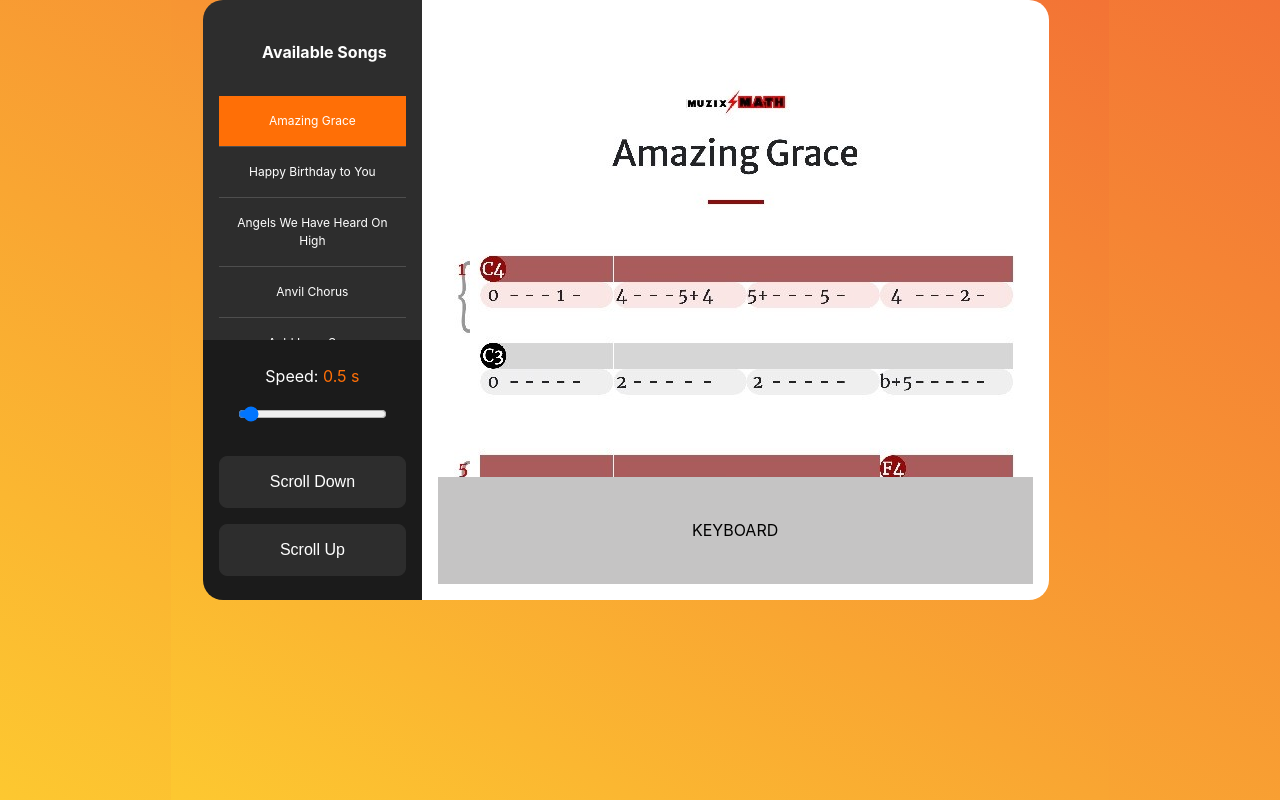
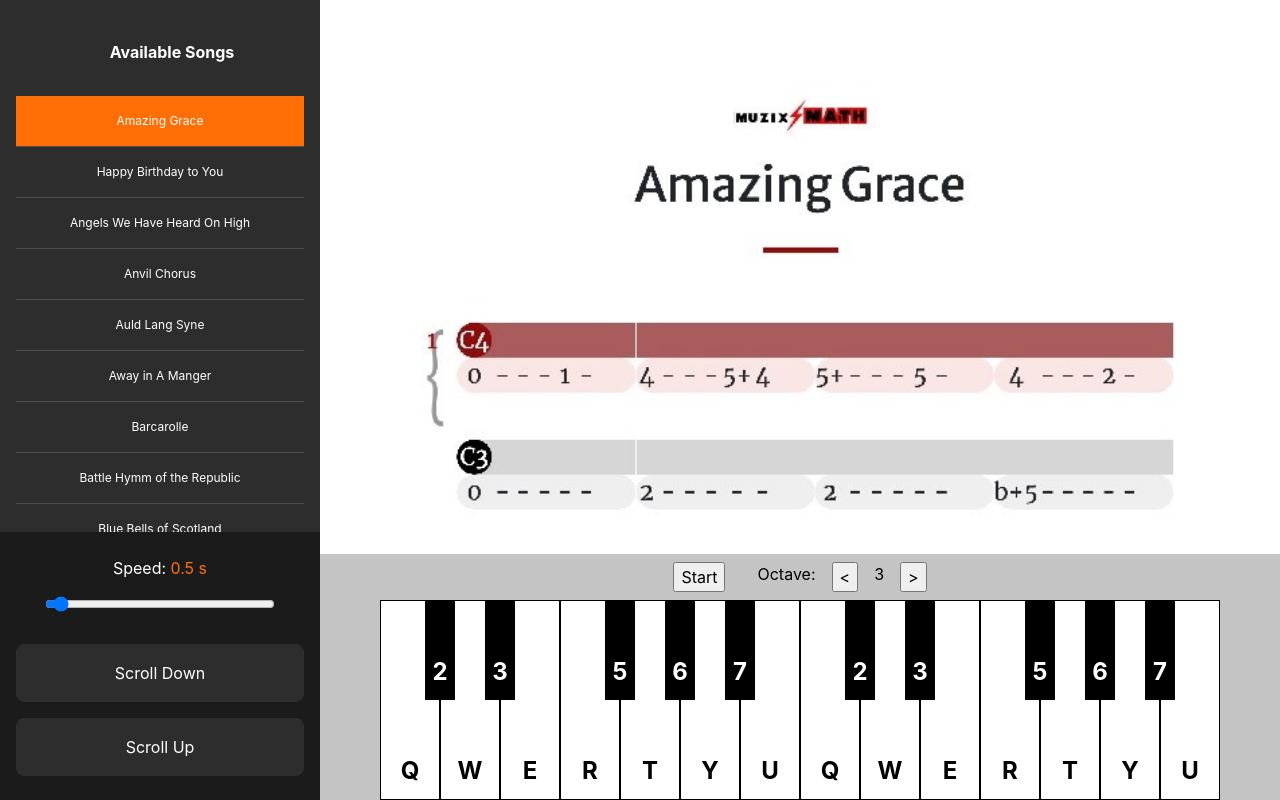
Before and after one commit to DyeDye1234/virtualpiano, a React (Vite) app: page / in a window 1280 px wide. Built offline with nearby package versions, Linux system fonts and the light colour scheme.

Commit message:
feat: attache virtual piano with music sheet

```diff
--- a/src/App.css
+++ b/src/App.css
@@ -1,7 +1,7 @@
 #root {
   height: 100vh;
+  width: 100vw;
   margin: 0 auto;
-  padding: 0 2rem;
   text-align: center;
 }
 
--- a/src/App.jsx
+++ b/src/App.jsx
@@ -3,7 +3,7 @@ import SheetMusic from "./Sheet"
 import VirtualPiano from "./virtualpiano"
 
 function App() {
-  return <SheetMusic />
+  return <SheetMusic keyboard={<VirtualPiano />} />
 }
 
 export default App
--- a/src/Sheet.css
+++ b/src/Sheet.css
@@ -16,21 +16,17 @@ body {
 .container {
     width: 100%;
     height: auto;
-    max-width: 1600px;
-    /* Set a fixed width for the columns */
     display: flex;
     justify-content: center;
     /* Center the columns horizontally */
-    border-radius: 20px;
-    /* Add a border radius to create the card effect */
     overflow: hidden;
     /* Hide any content that overflows from the rounded corners */
 }
 
 .columns {
     display: flex;
-    height: 600px
-        /* Set a fixed height of 600px for both columns */
+    max-height: 100vh;
+    width: 100%;
 }
 
 .left-column {
@@ -41,10 +37,6 @@ body {
     flex-direction: column;
     justify-content: center;
     /* Center the content vertically */
-    border-top-left-radius: 20px;
-    /* Add border radius to the top left corner of the left column */
-    border-bottom-left-radius: 20px;
-    /* Add border radius to the bottom left corner of the left column */
 }
 
 .upper-row {
@@ -217,22 +209,17 @@ body {
 }
 
 .right-column {
-    width: auto;
+    width: 75%;
     display: flex;
     flex-direction: column;
     align-items: center;
     /* Center the content horizontally */
     position: relative;
-    padding: 1rem;
     background-color: #fff;
-    /* Optional: Add a white background */
-    border-top-right-radius: 20px;
-    /* Add border radius to the top right corner of the right column */
-    border-bottom-right-radius: 20px;
-    /* Add border radius to the bottom right corner of the right column */
 }
 
 .sheet-container {
+    max-width: 800px;
     width: 100%;
     overflow: auto;
     /* Allow scrolling within the right column */
@@ -246,7 +233,7 @@ body {
 
 .keyboard {
     width: 100%;
-    height: 250px;
+    height: 50%;
     background-color: #c5c4c4;
     display: flex;
     justify-content: center;
@@ -258,12 +245,11 @@ body {
 /* Code to make the project responsive */
 
 /* Add responsive styles for the left column */
-@media screen and (max-width: 768px) {
+@media screen and (max-width: 600px) {
     .container {
         width: 100%;
         align-items: flex-start;
         /* Center the content vertically */
-        border-radius: 0;
         height: auto;
     }
 
@@ -279,7 +265,6 @@ body {
         padding: 0;
         width: 100%;
         /* Occupy full width minus 20px on small screens */
-        border-radius: 0;
     }
 
     .sheet-container {
@@ -291,7 +276,6 @@ body {
         width: 100%;
         /* Occupy full width on small screens */
         height: 100%;
-        border-radius: 0;
     }
 
     .upper-row {
@@ -307,6 +291,17 @@ body {
     }
 
     .keyboard {
-        height: 100px;
+        height: 50%;
     }
 }
+
+/* Do not show keyboard when too narrow */
+@media screen and (max-width: 440px) {
+    .keyboard {
+        display: none;
+    }
+
+    .sheet-container {
+        height: 50vh;
+    }
+}
--- a/src/Sheet.jsx
+++ b/src/Sheet.jsx
@@ -1,17 +1,17 @@
-import React, { useState, useRef, useEffect } from "react";
-import "./Sheet.css";
-import image from "./assets/Amazing_grace.jpg";
-import image1 from "./assets/Happy_birthday.jpg";
-import image2 from "./assets/Angels.jpg";
-import image3 from "./assets/Anvil.jpg";
-import image4 from "./assets/Auld.jpg";
-import image5 from "./assets/Away.jpg";
-import image6 from "./assets/Barcarolle.jpg";
-import image7 from "./assets/Battle.jpg";
-import image8 from "./assets/Blue.jpg";
-import image9 from "./assets/Bridal.jpg";
-import image10 from "./assets/When.jpg";
-import image11 from "./assets/We.jpg";
+import React, { useState, useRef, useEffect } from "react"
+import "./Sheet.css"
+import image from "./assets/Amazing_grace.jpg"
+import image1 from "./assets/Happy_birthday.jpg"
+import image2 from "./assets/Angels.jpg"
+import image3 from "./assets/Anvil.jpg"
+import image4 from "./assets/Auld.jpg"
+import image5 from "./assets/Away.jpg"
+import image6 from "./assets/Barcarolle.jpg"
+import image7 from "./assets/Battle.jpg"
+import image8 from "./assets/Blue.jpg"
+import image9 from "./assets/Bridal.jpg"
+import image10 from "./assets/When.jpg"
+import image11 from "./assets/We.jpg"
 
 const songs = [
   {
@@ -74,115 +74,123 @@ const songs = [
     title: "We Wish You a Merry Chirstmas",
     sheet: image11,
   },
-];
+]
 
-function SheetMusic() {
-  const containerElement = useRef(null);
-  const [count, setCount] = useState(10);
-  const [duration, setDuration] = useState(500);
-  const [selectedSong, setSelectedSong] = useState(songs[0]);
-  const [scrollIntervalId, setScrollIntervalId] = useState(null);
-  const [isScrollingUp, setIsScrollingUp] = useState(false);
-  const [isScrollingDown, setIsScrollingDown] = useState(false);
+const SongList = ({ selectedSong, onSelect }) => {
+  return (
+    <>
+      <h2>Available Songs</h2>
+      <div className="upper-row">
+        <div className="song-list">
+          <ul>
+            {songs.map((song) => (
+              <li
+                key={song.id}
+                className={song.id === selectedSong.id ? "active" : ""}
+                onClick={() => onSelect(song)}
+              >
+                {song.title}
+              </li>
+            ))}
+          </ul>
+        </div>
+      </div>
+    </>
+  )
+}
+
+function SheetMusic({ keyboard }) {
+  const containerElement = useRef(null)
+  const [count, setCount] = useState(10)
+  const [duration, setDuration] = useState(500)
+  const [selectedSong, setSelectedSong] = useState(songs[0])
+  const [scrollIntervalId, setScrollIntervalId] = useState(null)
+  const [isScrollingUp, setIsScrollingUp] = useState(false)
+  const [isScrollingDown, setIsScrollingDown] = useState(false)
 
   const startScrolling = (newDirection) => {
-    stopScrolling();
+    stopScrolling()
     const scrollInterval = setInterval(() => {
       if (containerElement.current) {
-        containerElement.current.scrollTop += newDirection * count;
+        containerElement.current.scrollTop += newDirection * count
       }
-    }, duration);
-    setScrollIntervalId(scrollInterval);
+    }, duration)
+    setScrollIntervalId(scrollInterval)
 
     // Update the scrolling direction state
     if (newDirection === 1) {
-      setIsScrollingUp(true);
+      setIsScrollingUp(true)
     } else if (newDirection === -1) {
-      setIsScrollingDown(true);
+      setIsScrollingDown(true)
     }
-  };
+  }
 
   const stopScrolling = () => {
-    clearInterval(scrollIntervalId);
-    setScrollIntervalId(null);
+    clearInterval(scrollIntervalId)
+    setScrollIntervalId(null)
 
     // Reset the scrolling direction state
-    setIsScrollingUp(false);
-    setIsScrollingDown(false);
-  };
+    setIsScrollingUp(false)
+    setIsScrollingDown(false)
+  }
 
   const handleScrollUp = () => {
     if (isScrollingUp) {
-      stopScrolling();
+      stopScrolling()
     } else {
-      startScrolling(1);
+      startScrolling(1)
     }
-  };
+  }
 
   const handleScrollDown = () => {
     if (isScrollingDown) {
-      stopScrolling();
+      stopScrolling()
     } else {
-      startScrolling(-1);
+      startScrolling(-1)
     }
-  };
+  }
 
   const handleSongClick = (song) => {
-    stopScrolling();
-    setSelectedSong(song);
-    containerElement.current.scrollTop = 0;
-  };
+    stopScrolling()
+    setSelectedSong(song)
+    containerElement.current.scrollTop = 0
+  }
 
   // Restart the scrolling interval when duration changes
   useEffect(() => {
     if (scrollIntervalId) {
-      stopScrolling();
-      const direction = isScrollingUp ? 1 : isScrollingDown ? -1 : 0;
+      stopScrolling()
+      const direction = isScrollingUp ? 1 : isScrollingDown ? -1 : 0
       if (direction !== 0) {
-        startScrolling(direction);
+        startScrolling(direction)
       }
     }
-  }, [duration]);
+  }, [duration])
 
   return (
-    <div className='container'>
-      <div className='columns'>
+    <div className="container">
+      <div className="columns">
         {/* Left Column */}
-        <div className='left-column'>
+        <div className="left-column">
           {/* Upper Row */}
-          <h2>Available Songs</h2>
-          <div className='upper-row'>
-            <div className='song-list'>
-              <ul>
-                {songs.map((song) => (
-                  <li
-                    key={song.id}
-                    className={song.id === selectedSong.id ? "active" : ""}
-                    onClick={() => handleSongClick(song)}
-                  >
-                    {song.title}
-                  </li>
-                ))}
-              </ul>
-            </div>
-          </div>
+          <SongList selectedSong={selectedSong} onSelect={handleSongClick} />
           {/* Lower Row */}
-          <div className='lower-row'>
-            <div className='speed-control'>
+          <div className="lower-row">
+            <div className="speed-control">
               <label>
                 Speed: <span>{duration / 1000} s</span>
               </label>
               <input
-                type='range'
-                min='100'
-                max='10000'
-                step='100'
+                type="range"
+                min="100"
+                max="10000"
+                step="100"
                 value={duration}
                 onChange={(e) => setDuration(Number(e.target.value))}
               />
             </div>
 
-            <div className='control-buttons'>
+            <div className="control-buttons">
               <button
                 onClick={handleScrollUp}
                 className={isScrollingUp ? "stop-button" : "scroll-button"}
@@ -200,16 +208,15 @@ function SheetMusic() {
         </div>
 
         {/* Right Column */}
-        <div className='right-column'>
-          <div className='sheet-container' ref={containerElement}>
-            <img src={selectedSong.sheet} alt='sheet music' />
+        <div className="right-column">
+          <div className="sheet-container" ref={containerElement}>
+            <img src={selectedSong.sheet} alt="sheet music" />
           </div>
-          <div class='keyboard'> KEYBOARD
-          </div>
+          <div className="keyboard">{keyboard}</div>
         </div>
       </div>
     </div>
-  );
+  )
 }
 
-export default SheetMusic;
+export default SheetMusic
--- a/src/index.css
+++ b/src/index.css
@@ -10,15 +10,7 @@
   -webkit-text-size-adjust: 100%;
 }
 
-a {
-  font-weight: 500;
-  color: #646cff;
-  text-decoration: inherit;
-}
 
-a:hover {
-  color: #535bf2;
-}
 
 body {
   margin: 0;
@@ -29,11 +21,55 @@ body {
   height: 100vh;
 }
 
-h1 {
-  font-size: 3.2em;
-  line-height: 1.1;
+/*
+  1. Use a more-intuitive box-sizing model.
+*/
+*, *::before, *::after {
+  box-sizing: border-box;
 }
 
-button {
-  border: 1px solid transparent;
+/*
+  2. Remove default margin
+*/
+* {
+  margin: 0;
 }
+
+/*
+  Typographic tweaks!
+  3. Add accessible line-height
+  4. Improve text rendering
+*/
+body {
+  line-height: 1.5;
+  -webkit-font-smoothing: antialiased;
+}
+
+/*
+  5. Improve media defaults
+*/
+img, picture, video, canvas, svg {
+  display: block;
+  max-width: 100%;
+}
+
+/*
+  6. Remove built-in form typography styles
+*/
+input, button, textarea, select {
+  font: inherit;
+}
+
+/*
+  7. Avoid text overflows
+*/
+p, h1, h2, h3, h4, h5, h6 {
+  overflow-wrap: break-word;
+}
+
+/*
+  8. Create a root stacking context
+*/
+#root, #__next {
+  isolation: isolate;
+}
--- a/src/pianokey.jsx
+++ b/src/pianokey.jsx
@@ -33,6 +33,7 @@ function PianoKey({ keyType, children, onPress }) {
     <button
       onMouseDown={function () {
         setPressed(true)
+        onPress?.()
       }}
       onMouseUp={function () {
         setPressed(false)
--- a/src/virtualpiano.css
+++ b/src/virtualpiano.css
@@ -5,29 +5,51 @@
     align-items: center;
     font-size: 24px;
     font-weight: 700;
+    padding:0;
     padding-bottom: 10px;
 }
 
 .piano-container {
     display: flex;
     flex-direction: row;
+    justify-content: center;
 }
 
 .wkey {
+    flex: 1;
+    background: white;
     border: solid;
     height: 200px;
-    width: 60px;
+    max-width: 60px;
+    color: black;
+    border-width: 1px;
 }
 
 .bkey {
+    position: relative;
     height: 100px;
+    min-width: 30px;
     width: 30px;
-    margin: 0px -15px;
+    margin: 0 -15px;
     background-color: black;
     color: white;
     z-index: 1;
+    border-width: 0;
 }
 
 .pressed {
     background-color: red;
 }
+
+/* Do not show keyboard when too narrow */
+@media screen and (max-height: 440px) {
+    .wkey {
+        flex: 1;
+        background: white;
+        border: solid;
+        height: 160px;
+        max-width: 60px;
+        color: black;
+        border-width: 1px;
+    }
+}
--- a/src/virtualpiano.jsx
+++ b/src/virtualpiano.jsx
@@ -1,21 +1,10 @@
-import { useState, useRef, useEffect } from "react"
+import { useState } from "react"
 import "./virtualpiano.css"
 import PianoKey from "./pianokey"
 import { SplendidGrandPiano } from "smplr"
 
-const keys = [
-  { key: "C", nextOctave: false },
-  { key: "D", nextOctave: false },
-  { key: "E", nextOctave: false },
-  { key: "F", nextOctave: false },
-  { key: "G", nextOctave: false },
-  { key: "A", nextOctave: false },
-  { key: "B", nextOctave: false },
-  { key: "C", nextOctave: true }
-];
-
 function VirtualPiano() {
-  const [status, setStatus] = useState("start")
+  const [status, setStatus] = useState("Start")
   const [piano, setPiano] = useState(undefined)
   const [octave, setOctave] = useState(3)
 
@@ -28,24 +17,25 @@ function VirtualPiano() {
       setStatus("ready")
     })
   }
-  const currentKeys = keys
-    .slice(0, 0 + 5)
-    .map(
-      (pianoKey) =>
-        `${pianoKey.key}${octave + (pianoKey.nextOctave ? 1 : 0)}`
-    );
   return (
-
-    <div>
-      <div>{status}</div>
-      <button onClick={() => loadPiano()}>Start</button>
-      <button onClick={() => piano?.start({ note: "C3" })}>Play</button>
-      <button onClick={() => setOctave(octave - 1)}>Down</button>
-      <button onClick={() => setOctave(octave + 1)}>Up</button>
+    <div style={{ maxWidth: "100%", width: "100%" }}>
+      <div
+        style={{
+          display: "flex",
+          justifyContent: "center",
+          gap: "2rem",
+          padding: "0.5rem",
+        }}
+      >
+        <button onClick={() => loadPiano()}>{status}</button>
+        <div style={{ display: "flex", gap: "1rem" }}>
+          <div>Octave: </div>
+          <button onClick={() => setOctave(octave - 1)}>{"<"}</button>
+          <div>{octave}</div>
+          <button onClick={() => setOctave(octave + 1)}>{">"}</button>
+        </div>
+      </div>
       <div className="piano-container">
-        {currentKeys.map((pianoKey) => (
-          <PianoKey>{pianoKey}</PianoKey>
-        ))}
         <PianoKey
           onPress={() => {
             console.log(`C${octave}`)
```
